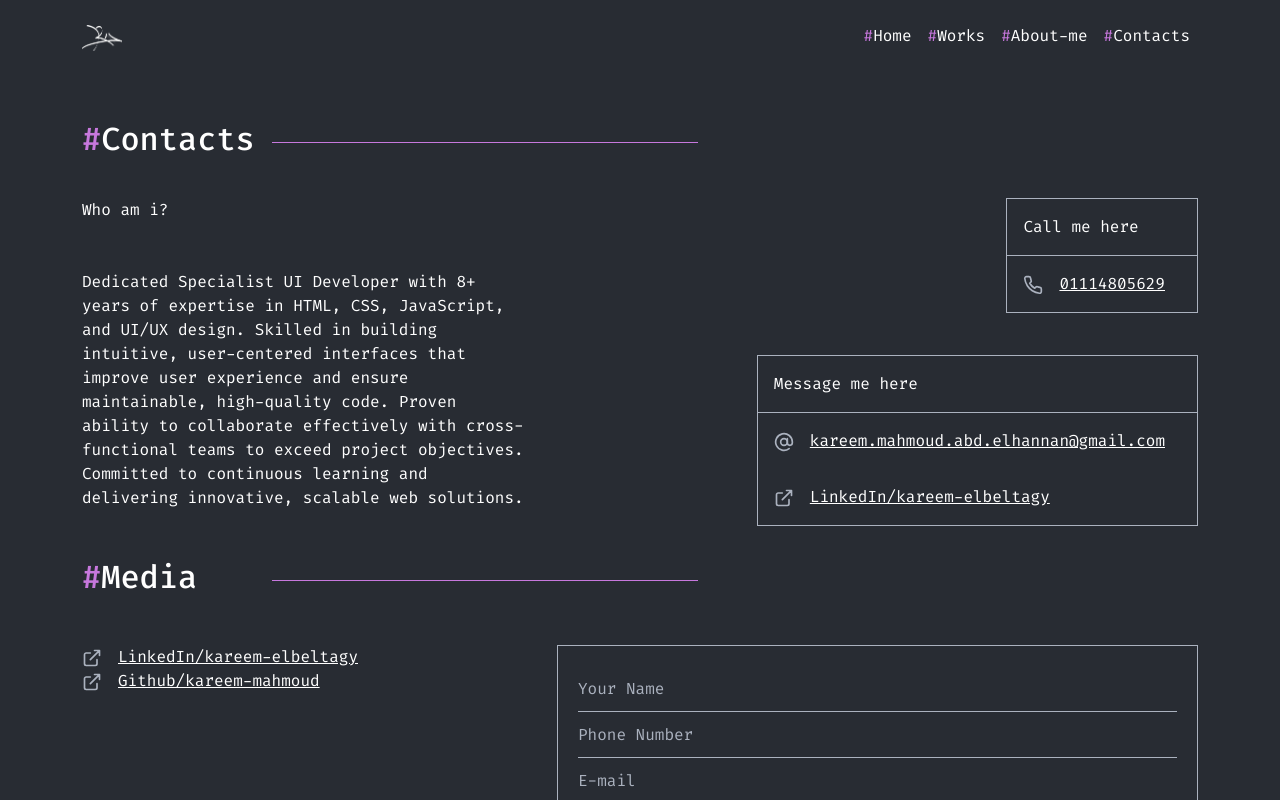
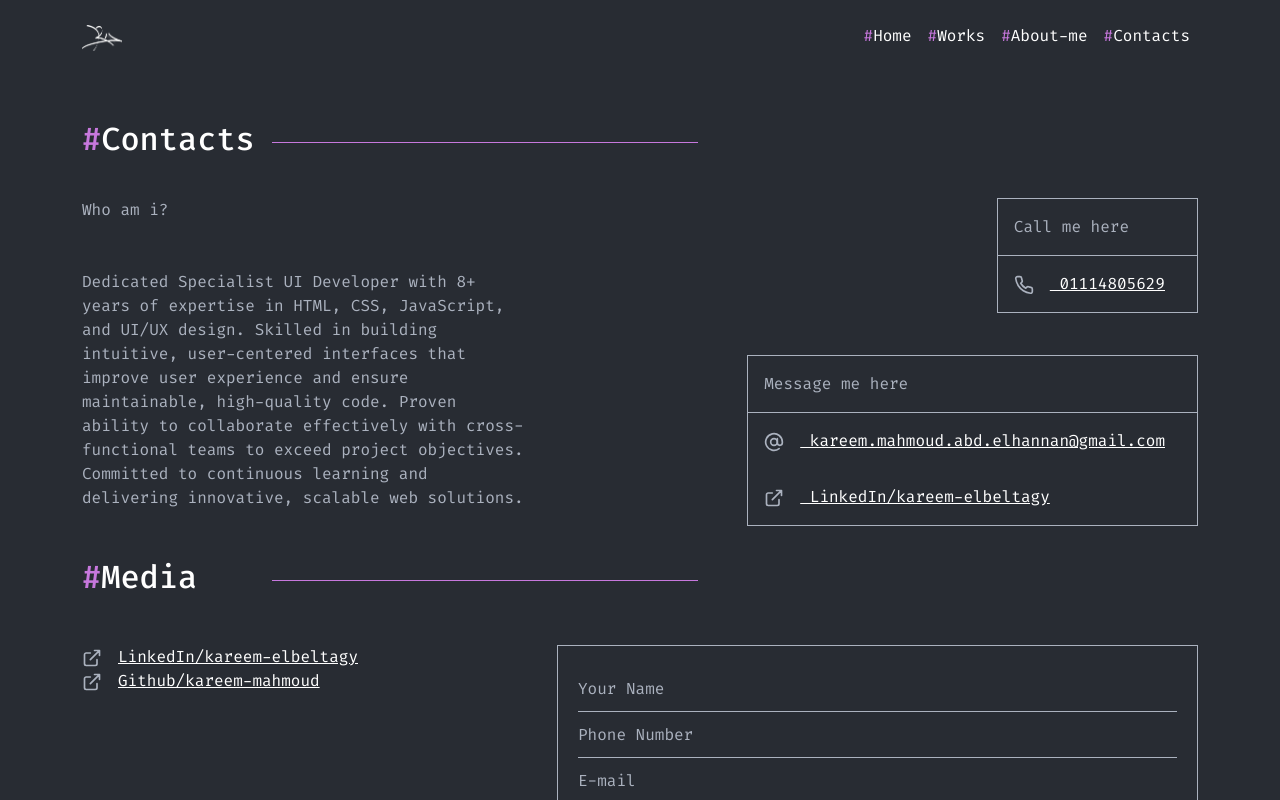
Before and after one commit to kareem-mahmoud/portfolio, an Angular app: page /contacts in a window 1280 px wide. Shown: the top 800 px of the page. Built offline with nearby package versions, Linux system fonts and the light colour scheme.

Commit message:
app-module updates

```diff
--- a/src/app/contacts/contacts.html
+++ b/src/app/contacts/contacts.html
@@ -16,38 +16,44 @@
             <section class="content_container">
                 <div class="row">
                     <div class="col-md-5 col-sm-12 about_box">
-                        <span class="slug mb-5 d-block">Who am i?</span>
-                        <p class="mb-5">
-                            {{aboutMe}}
+                        <span class="slug mb-5 d-block text-color_gray">Who am i?</span>
+                        <p class="mb-5 text-color_gray">
+                            {{aboutMeText()}}
                         </p>
                     </div>
                     <div class="col-md-7 col-sm-12 data_box">
                         <div class="item">
                             <div class="item_title p-3">
-                                <p class="m-0 p-0 text-color_white">Call me here</p>
+                                <p class="m-0 p-0 text-color_gray">Call me here</p>
                             </div>
                             <div class="item_content p-3">
                                 <span class="d-inline">
                                     <svg xmlns="http://www.w3.org/2000/svg" width="20" height="20" viewBox="0 0 24 24" fill="none" stroke="#ABB2BF" stroke-width="2" stroke-linecap="round" stroke-linejoin="round"><path d="M22 16.92v3a2 2 0 0 1-2.18 2 19.79 19.79 0 0 1-8.63-3.07 19.5 19.5 0 0 1-6-6 19.79 19.79 0 0 1-3.07-8.67A2 2 0 0 1 4.11 2h3a2 2 0 0 1 2 1.72 12.84 12.84 0 0 0 .7 2.81 2 2 0 0 1-.45 2.11L8.09 9.91a16 16 0 0 0 6 6l1.27-1.27a2 2 0 0 1 2.11-.45 12.84 12.84 0 0 0 2.81.7A2 2 0 0 1 22 16.92z"></path></svg>
                                 </span>
-                                <a href="tel:01114805629" class="d-inline px-3 text-color_white">01114805629</a>
+                                <a href="tel:01114805629" class="d-inline px-3 text-color_white">
+                                    01114805629
+                                </a>
                             </div>
                         </div>
                         <div class="item">
                             <div class="item_title p-3">
-                                <p class="m-0 p-0 text-color_white">Message me here</p>
+                                <p class="m-0 p-0 text-color_gray">Message me here</p>
                             </div>
                             <div class="item_content p-3">
                                 <span class="d-inline">
                                     <svg xmlns="http://www.w3.org/2000/svg" width="20" height="20" viewBox="0 0 24 24" fill="none" stroke="#ABB2BF" stroke-width="2" stroke-linecap="round" stroke-linejoin="round"><circle cx="12" cy="12" r="4"></circle><path d="M16 8v5a3 3 0 0 0 6 0v-1a10 10 0 1 0-3.92 7.94"></path></svg>
                                 </span>
-                                <a href="mailto:kareem.mahmoud.abd.elhannan@gmail.com" target="_blank" aria-label="gmail" class="d-inline px-3 text-color_white">kareem.mahmoud.abd.elhannan@gmail.com</a>
+                                <a href="mailto:kareem.mahmoud.abd.elhannan@gmail.com" target="_blank" aria-label="gmail" class="d-inline px-3 text-color_white">
+                                    kareem.mahmoud.abd.elhannan@gmail.com
+                                </a>
                             </div>
                             <div class="item_content p-3">
                                 <span class="d-inline">
                                     <svg xmlns="http://www.w3.org/2000/svg" width="20" height="20" viewBox="0 0 24 24" fill="none" stroke="#ABB2BF" stroke-width="2" stroke-linecap="round" stroke-linejoin="round"><g fill="none" fill-rule="evenodd"><path d="M18 14v5a2 2 0 0 1-2 2H5a2 2 0 0 1-2-2V8c0-1.1.9-2 2-2h5M15 3h6v6M10 14L20.2 3.8"/></g></svg>
                                 </span>
-                                <a href="https://www.linkedin.com/in/kareem-elbeltagy/" target="_blank" aria-label="linkedin" class="d-inline px-3 text-color_white">LinkedIn/kareem-elbeltagy</a>
+                                <a href="https://www.linkedin.com/in/kareem-elbeltagy/" target="_blank" aria-label="linkedin" class="d-inline px-3 text-color_white">
+                                    LinkedIn/kareem-elbeltagy
+                                </a>
                             </div>
                         </div>
                     </div>
--- a/src/app/contacts/contacts.ts
+++ b/src/app/contacts/contacts.ts
@@ -1,4 +1,5 @@
 import { ChangeDetectionStrategy, Component, signal } from '@angular/core';
+import { aboutMe } from '../module/app-module';
 
 @Component({
   selector: 'app-contacts',
@@ -10,16 +11,8 @@ import { ChangeDetectionStrategy, Component, signal } from '@angular/core';
 })
 export class Contacts {
 
+  aboutMeText = signal<string>(aboutMe) ;
 
-  aboutMe: string = `Dedicated Specialist UI Developer with 8+ years of expertise
-                            in HTML, CSS, JavaScript, and UI/UX design.
-                            Skilled in building intuitive,
-                            user-centered interfaces that improve user experience and
-                            ensure maintainable, high-quality code.
-                            Proven ability to collaborate effectively with
-                            cross-functional teams to exceed project objectives.
-                            Committed to continuous learning and delivering innovative,
-                            scalable web solutions.`;
 
   contactsDetails: any[] = [];
 
--- a/src/app/module/app-module.ts
+++ b/src/app/module/app-module.ts
@@ -1,3 +1,26 @@
+
+export const aboutMe: string = `Dedicated Specialist UI Developer with 8+ years of expertise
+                            in HTML, CSS, JavaScript, and UI/UX design.
+                            Skilled in building intuitive,
+                            user-centered interfaces that improve user experience and
+                            ensure maintainable, high-quality code.
+                            Proven ability to collaborate effectively with
+                            cross-functional teams to exceed project objectives.
+                            Committed to continuous learning and delivering innovative,
+                            scalable web solutions.`;
+export const ComponentsData: any[] = [
+    {
+        firstContent: {
+            firstContentImg: 'profile.png'
+        },
+        contacts: {
+
+        },
+        aboutUs: {
+            aboutMeImg: 'about-me.png'
+        }
+    }
+]
 
 type Category = 'app' | 'project';
 type State = 'live' | 'gitHub';
@@ -32,4 +55,4 @@ export const nav: NavItem[] = [
     { name: 'Works', link: '/works' },
     { name: 'About-me', link: '/about-me' },
     { name: 'Contacts', link: '/contacts' },
-  ]
+]
--- a/src/app/shared/about-me/about-me.html
+++ b/src/app/shared/about-me/about-me.html
@@ -15,9 +15,11 @@
                 <section class="about-me_container">
                     <div class="row">
                         <div class="col-md-6 col-sm-12">
-                            <div class="about-me_box h-100 mt-5">
-                                <p class="text-color_gray">Hello, I'm Elias! I'm a self-taught front-end developer based in Kyiv, Ukraine. I can develop responsive websites from scratch and raise them into modern user-friendly web experiences.</p>
-                                <p class="text-color_gray">Transforming my creativity and knowledge into websites has been my passion for over a year. I have been helping various clients to establish their presence online. I always strive to learn about the newest technologies and frameworks.</p>
+                            <div class="about-me_box h-100 mt-3">
+                                <p class="text-color_gray">Hello I'm a </p>
+                                <p class="text-color_gray mb-4">
+                                    {{aboutMeText()}}
+                                </p>
                                 <a href="#" class="redirect_btn d-inline-block text-color_gray">Read more -></a>
                             </div>
                         </div>
--- a/src/app/shared/about-me/about-me.ts
+++ b/src/app/shared/about-me/about-me.ts
@@ -1,4 +1,6 @@
-import { ChangeDetectionStrategy, Component, signal } from '@angular/core';
+import { ChangeDetectionStrategy, Component, OnInit, signal } from '@angular/core';
+import { aboutMe, ComponentsData} from '../../module/app-module';
+
 
 @Component({
   selector: 'app-about-me',
@@ -8,8 +10,12 @@ import { ChangeDetectionStrategy, Component, signal } from '@angular/core';
   styleUrl: './about-me.scss',
   changeDetection: ChangeDetectionStrategy.OnPush
 })
-export class AboutMe {
+export class AboutMe implements OnInit {
 
-  aboutMeImg = signal('about-me.png');
+  aboutMeText = signal(aboutMe);
+  aboutMeImg = signal(ComponentsData[0].aboutUs.aboutMeImg);
 
+  ngOnInit(): void {
+
+  }
 }
--- a/src/app/shared/first-content/first-content.html
+++ b/src/app/shared/first-content/first-content.html
@@ -23,7 +23,7 @@
                                 <div class="col-md-6 col-sm-12">
                                     <div class="item mb-5 h-100">
                                         <div class="img_box d-flex flex-column justify-content-end align-items-center h-100">
-                                            <img src="profile.png" alt="me">
+                                            <img src="{{firstContentImg()}}" alt="me">
                                             <div class="color_box py-2 px-3 border d-flex justify-content-center align-items-center">
                                                 <span class="d-flex"></span>
                                                 <span class="d-flex text-color_gray">Currently working as a freelancer.</span>
--- a/src/app/shared/first-content/first-content.ts
+++ b/src/app/shared/first-content/first-content.ts
@@ -1,4 +1,5 @@
-import { ChangeDetectionStrategy, Component } from '@angular/core';
+import { ChangeDetectionStrategy, Component, signal } from '@angular/core';
+import { ComponentsData} from '../../module/app-module';
 
 @Component({
   selector: 'app-first-content',
@@ -9,4 +10,7 @@ import { ChangeDetectionStrategy, Component } from '@angular/core';
   changeDetection: ChangeDetectionStrategy.OnPush
 })
 export class FirstContent {
+
+  firstContentImg = signal<string>(ComponentsData[0].firstContent.firstContentImg);
+
 }
```
